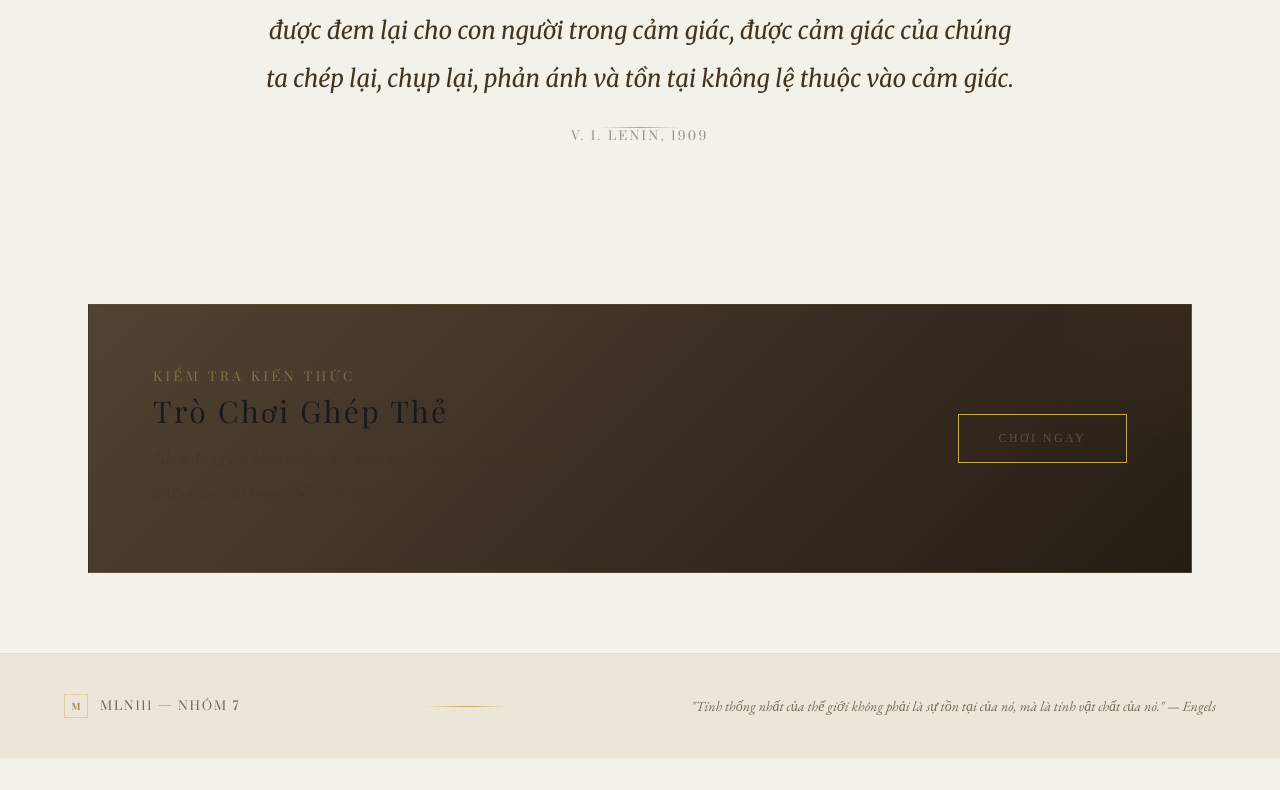
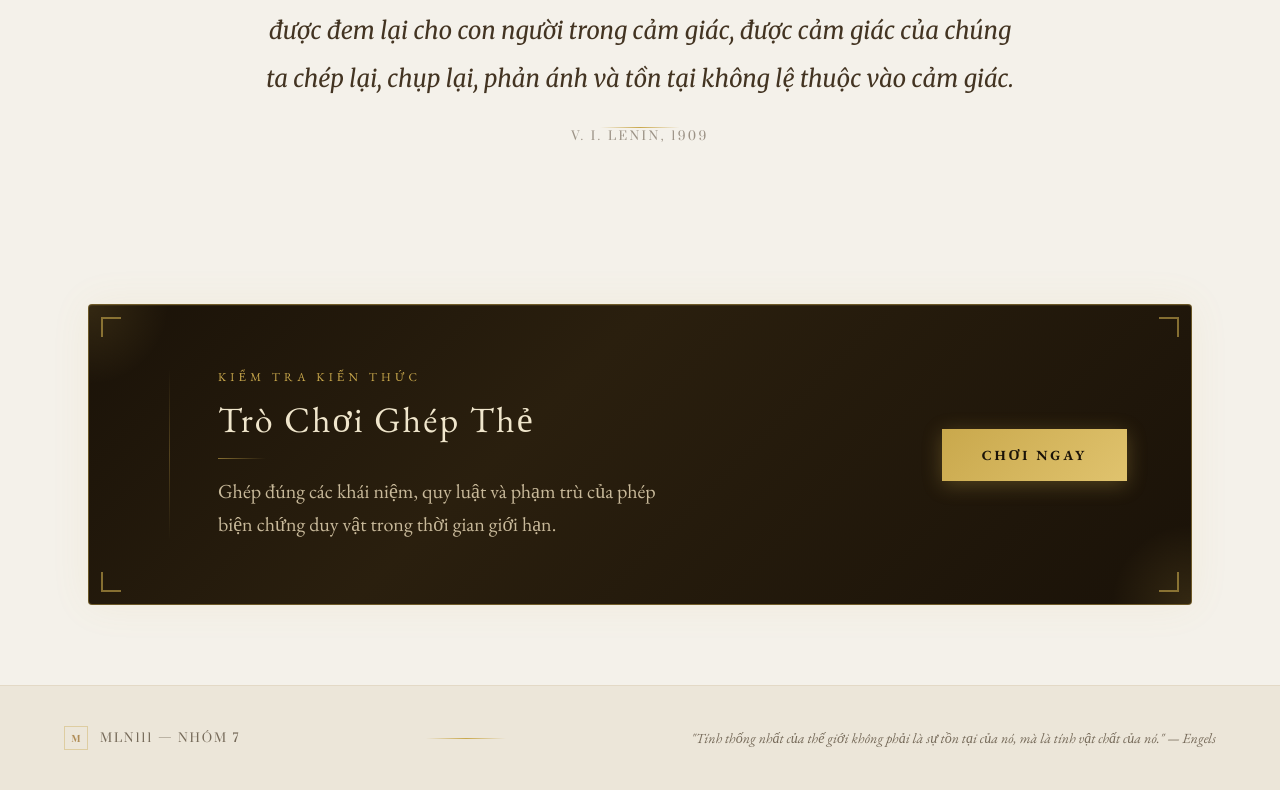
Before and after one commit to minjunsou/MLN111_SU26_7, a React (Vite) app: page / in a window 1280 px wide. Shown: the part 1593-2383 px from the top of the page. Before the commit the page ends 2351 px from the top, so only its background shows below. Built offline with nearby package versions, Linux system fonts and the light colour scheme; no server answers; a web font is replaced by a local one.

Commit message:
improve style border and size

```diff
--- a/src/components/matching/MatchingGame.tsx
+++ b/src/components/matching/MatchingGame.tsx
@@ -214,11 +214,11 @@ export const MatchingGame: React.FC = () => {
                   items: [`Ghép đúng: +${SCORE_MATCH} điểm`, `Ghép sai: −${SCORE_MISS} điểm`, `Bonus thắng: +${BONUS_PER_SEC}/giây còn lại`],
                 },
               ].map((col, i) => (
-                <div key={i} className="border border-gold-classic/15 p-5 bg-parchment-old">
+                <div key={i} className="relative overflow-hidden rounded-sm p-5" style={{ background: 'linear-gradient(135deg, #1a1208 0%, #2a1f0e 100%)', border: '1px solid rgba(201,168,76,0.35)', boxShadow: '0 4px 20px rgba(0,0,0,0.1), inset 0 1px 0 rgba(201,168,76,0.08)' }}>
                   <p className="font-playfair text-gold-classic text-xs tracking-[0.12em] uppercase mb-3">{col.title}</p>
                   <ul className="space-y-1.5">
                     {col.items.map((item, j) => (
-                      <li key={j} className="font-garamond text-sepia/60 text-base flex gap-2">
+                      <li key={j} className="font-garamond text-[#c8b99a] text-base flex gap-2">
                         <span className="text-gold-classic/40 flex-none">·</span> {item}
                       </li>
                     ))}
@@ -298,7 +298,7 @@ export const MatchingGame: React.FC = () => {
                     </div>
                     <div className="min-w-0">
                       <p className="font-playfair text-sepia text-sm tracking-[0.08em] uppercase mb-1">{feedback.title}</p>
-                      <p className="font-garamond text-sepia/60 text-base leading-relaxed">{feedback.body}</p>
+                      <p className="font-garamond text-[#c8b99a] text-base leading-relaxed">{feedback.body}</p>
                     </div>
                   </div>
                   <div className="mt-5 pt-4 border-t border-gold-classic/10">
--- a/src/pages/Home.tsx
+++ b/src/pages/Home.tsx
@@ -115,21 +115,56 @@ const Home: React.FC = () => {
       </section>
 
       {/* Game CTA */}
-      <section className="max-w-6xl mx-auto px-6 py-20">
-        <div className="border border-[rgba(201,168,76,0.15)] p-12 md:p-16 relative overflow-hidden"
-          style={{ background: 'linear-gradient(135deg, rgba(67,52,34,0.92) 0%, rgba(30,22,14,0.97) 100%)' }}>
-          <div className="absolute top-0 right-0 w-32 h-32 opacity-5"
-            style={{ background: 'radial-gradient(circle at top right, #c9a84c, transparent)' }} />
-          <div className="relative z-10 flex flex-col md:flex-row items-center justify-between gap-8">
-            <div>
-              <p className="font-prata text-gold-classic/60 text-xs tracking-[0.3em] uppercase mb-2">Kiểm tra kiến thức</p>
-              <h3 className="font-playfair text-ink-old text-2xl md:text-3xl tracking-[0.08em] mb-3">Trò Chơi Ghép Thẻ</h3>
-              <p className="font-garamond italic text-sepia/50 max-w-md">Ghép đúng các khái niệm, quy luật và phạm trù của phép biện chứng duy vật trong thời gian giới hạn.</p>
-            </div>
-            <Link to="/game" className="btn-gold flex-none">Chơi Ngay</Link>
-          </div>
-        </div>
-      </section>
+<section className="max-w-6xl mx-auto px-6 py-20">
+  <div className="relative overflow-hidden rounded-sm"
+    style={{
+      background: 'linear-gradient(135deg, #1a1208 0%, #2a1f0e 40%, #1a1208 100%)',
+      border: '1px solid rgba(201,168,76,0.45)',
+      boxShadow: '0 0 40px rgba(201,168,76,0.08), inset 0 1px 0 rgba(201,168,76,0.1)',
+    }}>
+
+    {/* Glow corners */}
+    <div className="absolute top-0 left-0 w-20 h-20"
+      style={{ background: 'radial-gradient(circle at top left, rgba(201,168,76,0.15), transparent 70%)' }} />
+    <div className="absolute bottom-0 right-0 w-20 h-20"
+      style={{ background: 'radial-gradient(circle at bottom right, rgba(201,168,76,0.15), transparent 70%)' }} />
+
+    {/* Corner brackets */}
+    <div className="absolute top-3 left-3 w-5 h-5 border-t-2 border-l-2 border-[#c9a84c]/60" />
+    <div className="absolute top-3 right-3 w-5 h-5 border-t-2 border-r-2 border-[#c9a84c]/60" />
+    <div className="absolute bottom-3 left-3 w-5 h-5 border-b-2 border-l-2 border-[#c9a84c]/60" />
+    <div className="absolute bottom-3 right-3 w-5 h-5 border-b-2 border-r-2 border-[#c9a84c]/60" />
+
+    <div className="relative z-10 flex flex-col md:flex-row items-center justify-between gap-8 p-12 md:p-16">
+      {/* Divider dọc */}
+      <div className="hidden md:block w-px self-stretch bg-gradient-to-b from-transparent via-[#c9a84c]/30 to-transparent mx-4" />
+
+      <div className="flex-1">
+        <p className="font-sc text-[#c9a84c] text-xs tracking-[0.35em] uppercase mb-3">Kiểm tra kiến thức</p>
+        <h3 className="font-cinzel text-[#f0e6cc] text-3xl md:text-4xl tracking-[0.06em] mb-4 leading-tight">
+          Trò Chơi Ghép Thẻ
+        </h3>
+        <div className="w-12 h-px bg-gradient-to-r from-[#c9a84c]/60 to-transparent mb-4" />
+        <p className="font-cormorant text-[#c8b99a] text-xl leading-relaxed max-w-md">
+          Ghép đúng các khái niệm, quy luật và phạm trù của phép biện chứng duy vật trong thời gian giới hạn.
+        </p>
+      </div>
+
+      <div className="flex-none">
+        <Link to="/game"
+          className="font-cinzel text-sm tracking-[0.2em] uppercase px-10 py-4 block transition-all duration-300 hover:scale-105"
+          style={{
+            background: 'linear-gradient(135deg, #c9a84c, #e0c36e)',
+            color: '#1a1208',
+            fontWeight: 700,
+            boxShadow: '0 4px 20px rgba(201,168,76,0.3)',
+          }}>
+          Chơi Ngay
+        </Link>
+      </div>
+    </div>
+  </div>
+</section>
     </div>
   )
 }
```
Also changed, not shown: src/pages/Theory.tsx (+49 -38 lines).
